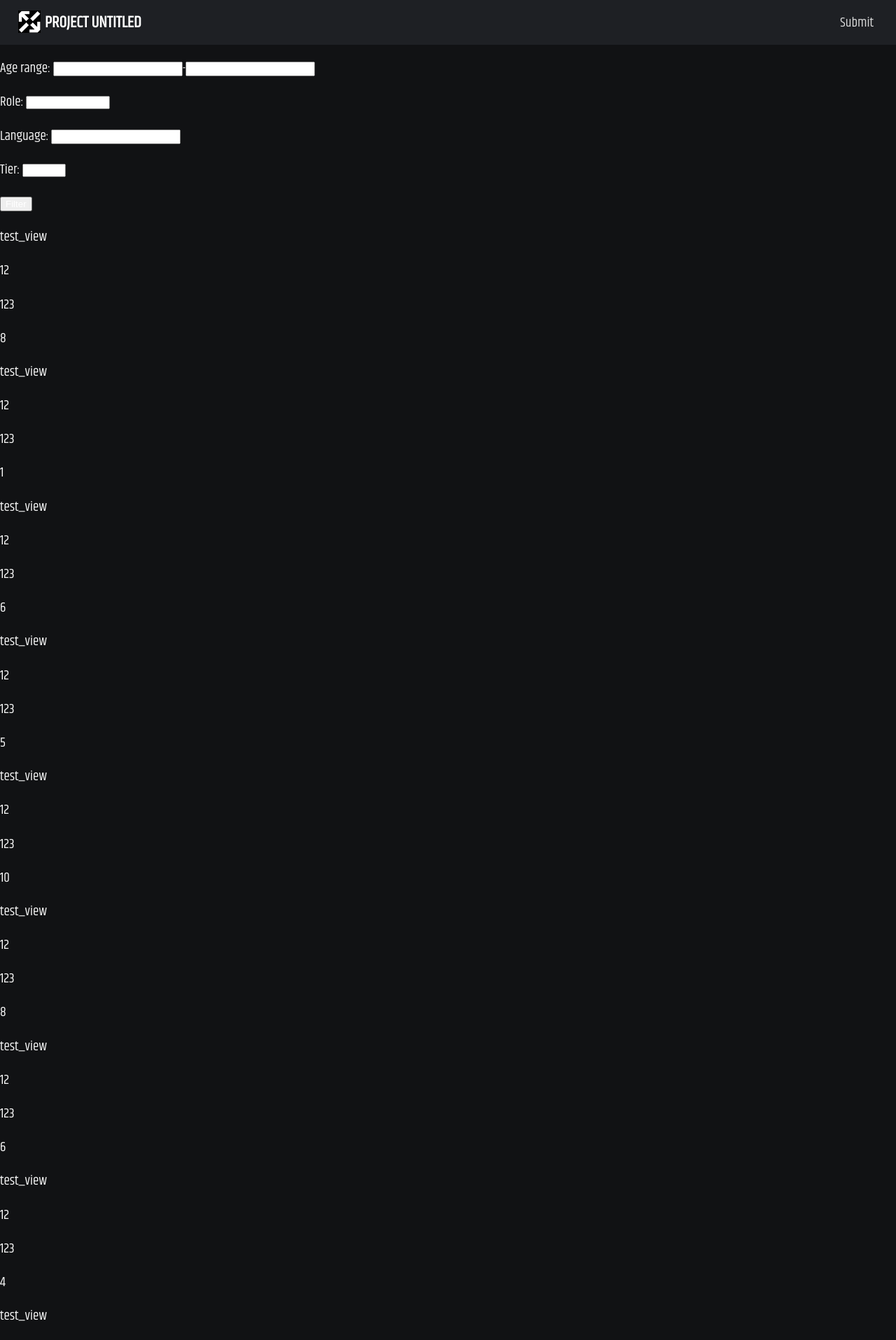
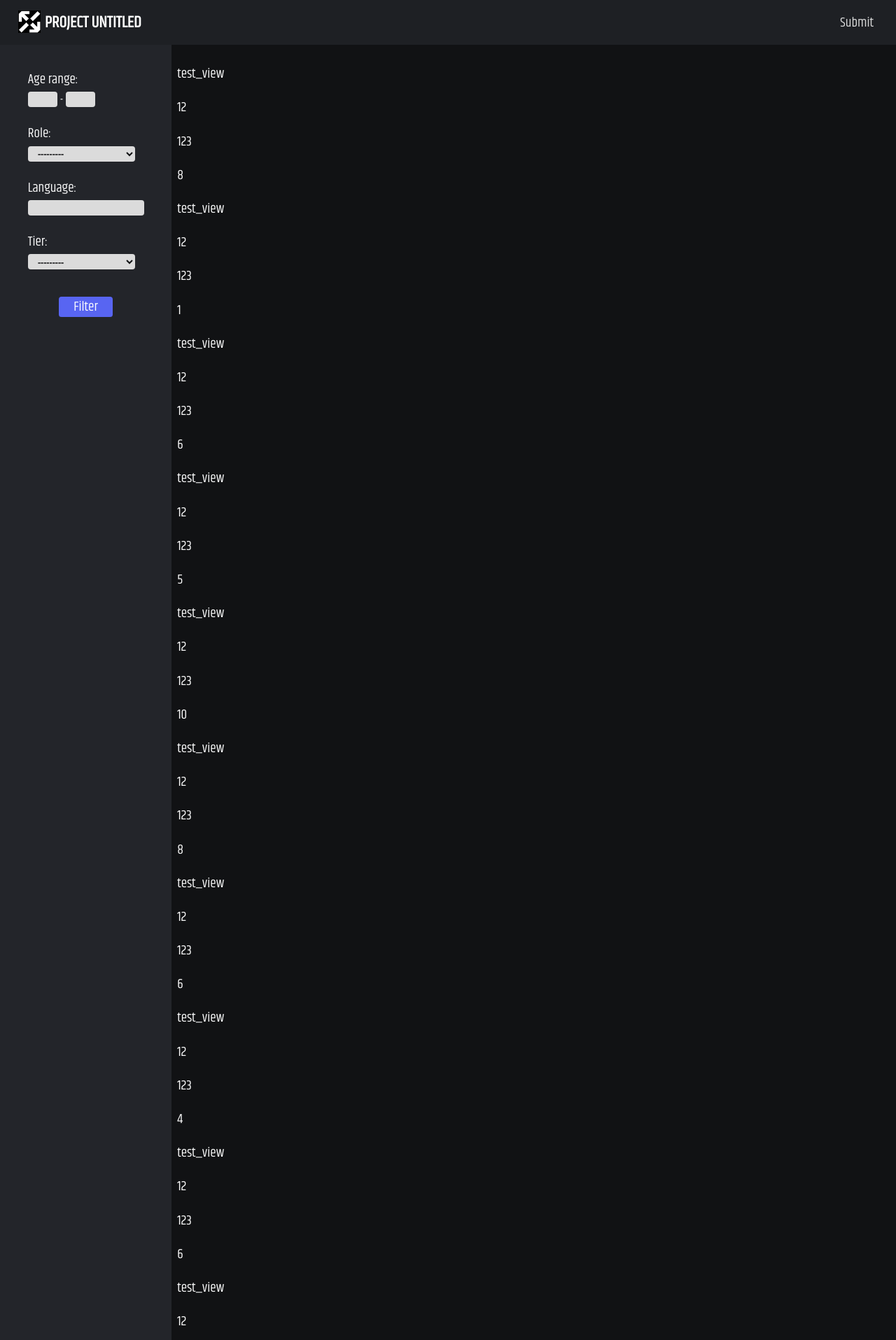
Before and after one commit to xMoneMone/Project_Untitled, a Django app: page / in a window 1280 px wide. Shown: the top 1915 px of the page at 70% size. Run offline with Django 4.2, Linux system fonts and the light colour scheme; data comes from the database, SQL or seed files in the repository; some libraries are stand-ins or nearby versions.

Commit message:
added home style

```diff
--- a/home/templates/home.html
+++ b/home/templates/home.html
@@ -3,18 +3,20 @@
 
 {% block headers %}
 <script src="{% static 'js/posts.js' %}" defer></script>
+<link rel="stylesheet" href="{% static 'css/home.css' %}">
 {% endblock headers %}
 
 {% block content %}
 
+<div class="container">
     <div class="filter">
         <form>
             <p>
-            Age range:
-            <input type="number" id="min-age">-<input type="number" id="max-age">
+                <p class="filter_title">Age range:</p>
+                <input type="number" id="min-age"> - <input type="number" id="max-age">
             </p>
             <p>
-            Role:
+                <p class="filter_title">Role:</p>
                 <select id="role">
                     <option value="" selected>---------</option>
 
@@ -33,11 +35,11 @@
                   </select>
             </p>
             <p>
-            Language:
+                <p class="filter_title">Language:</p>
                 <input type="text" id="languages" maxlength="200">
             </p>
             <p>
-            Tier:
+                <p class="filter_title">Tier:</p>
                 <select id="tier">
                     <option value="" selected>---------</option>
 
@@ -63,13 +65,16 @@
 
                   </select>
             </p>
-        <button id="filter-button">Filter</button>
+            <div class="button_div"><button id="filter-button">Filter</button></div>
         </form>
     </div>
 
+    <div class="posts">
         <div data-page="home" id="posts">
         </div>
 
         <button id="load_button">Load more</button>
+    </div>
+</div>
 
 {% endblock %}
--- /dev/null
+++ b/static/css/home.css
@@ -0,0 +1,77 @@
+@import url('https://fonts.googleapis.com/css2?family=Anton&family=Khand&display=swap');
+
+
+:root {
+    --main: #1e2024;
+    --background: #111214;
+    --navbar-text: rgb(219, 219, 219);
+    --form-field: rgb(179, 179, 179);
+    --text: white;
+    --text2: #413e42;
+    --button-colout: #5865f2;
+    --form_bg: #23252a;
+}
+
+.container {
+    display: flex;
+    min-height: 100vh;
+}
+
+.filter {
+    width: 16%;
+    background-color: var(--form_bg);
+    padding: 2vh 2vw;
+    display: flex;
+    justify-content: center ;
+}
+
+.posts {
+    width: 84%;
+    padding: 1vh;
+}
+
+.filter_title {
+    margin: 2vh 0 0 0;
+}
+
+#min-age, #max-age, #role, #languages, #tier {
+    background-color: var(--navbar-text);
+    transition: color 300ms ease-in-out;
+    color: var(--background);
+    font-family: 'Anton', sans-serif;
+    border-radius: 0.3em;
+    outline: none;
+    box-shadow: none;
+    border: none;
+}
+
+#min-age, #max-age {
+    width: 3vw;
+    text-align: center;
+
+}
+
+#role, #languages, #tier {
+    padding-left: 0.8vw;
+    width: 12vw;
+}
+
+option {
+    color: var(--background);
+}
+
+.button_div {
+    display: flex;
+    justify-content: center;
+}
+
+#filter-button {
+    all: unset;
+    text-align: center;
+    width: 6vw;
+    margin-top: 2vh;
+    background-color: var(--button-colout);
+    outline: inherit;
+    border-radius: 0.2em;
+    cursor: pointer;
+}
```
Lines whose indentation alone changed are shown as unchanged.
